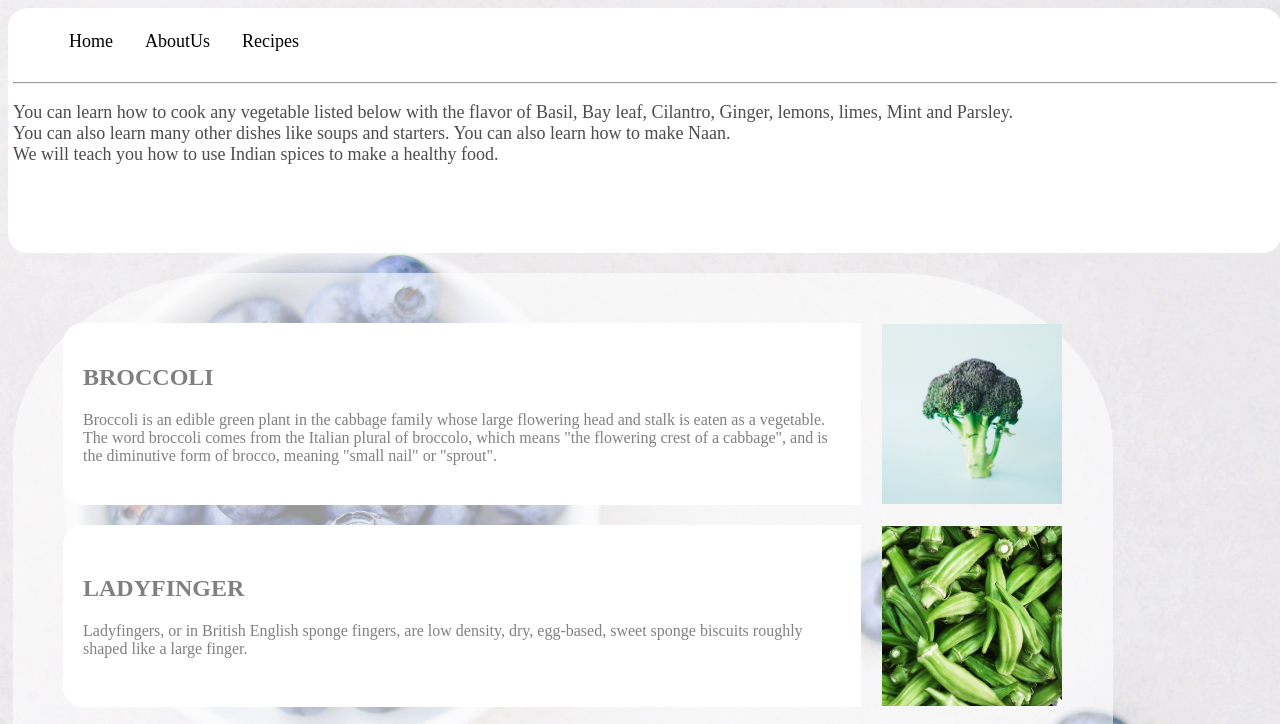
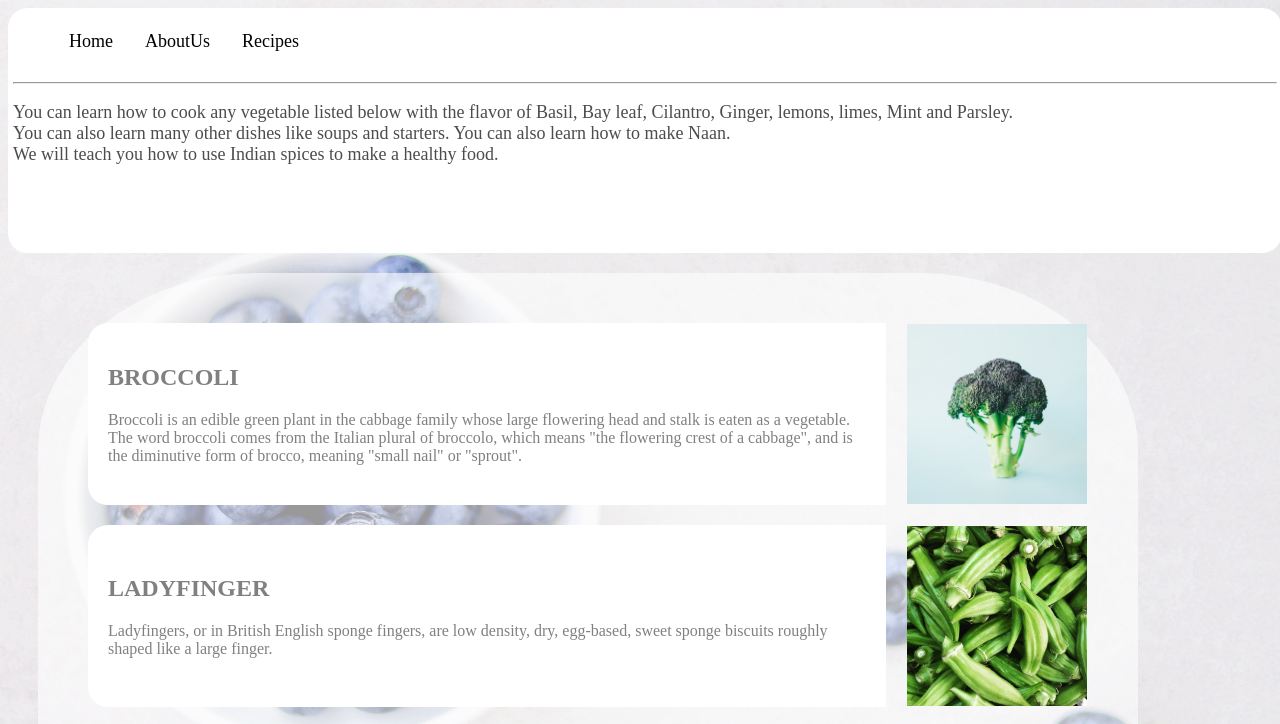
Before and after one commit to kritanksharma/foodie, a plain HTML site: page recipes.html in a window 1280 px wide. Shown: the top 724 px of the page. Drawn offline with Linux system fonts and the light colour scheme.

Commit message:
Update recipes.html

```diff
--- a/recipes.html
+++ b/recipes.html
@@ -3,7 +3,7 @@
 <head>
 	<style>
 body{
-background:url("images/B7.jpg");;
+background:url("images/B7.jpg");
 background-size:cover;
 }
 div#header{
@@ -54,7 +54,7 @@ table{
 background-color:rgba(255,255,255,0.6);
 height:400px;
 width:1100px;
-margin-left:5px;
+margin-left:30px;
 margin-top:20px;
 padding:30px;
 font-family:Kristen ITC;
```
